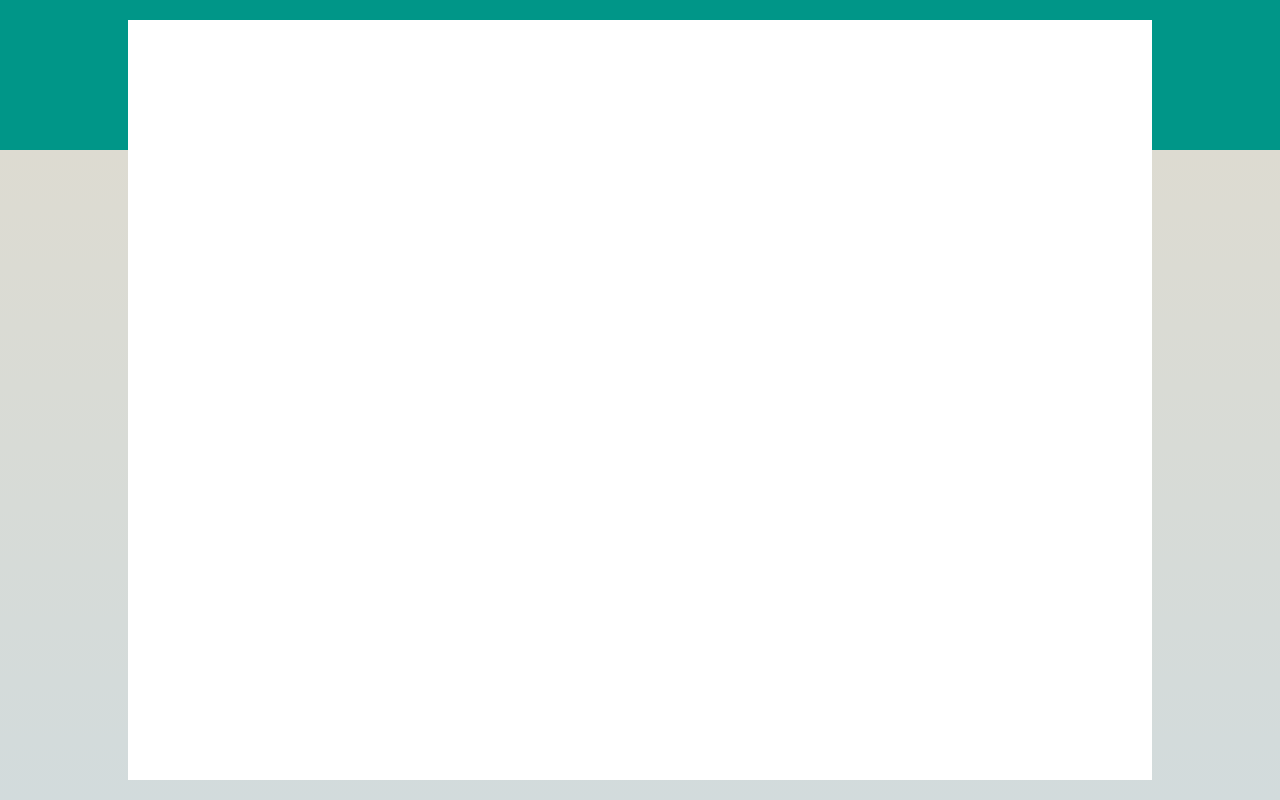
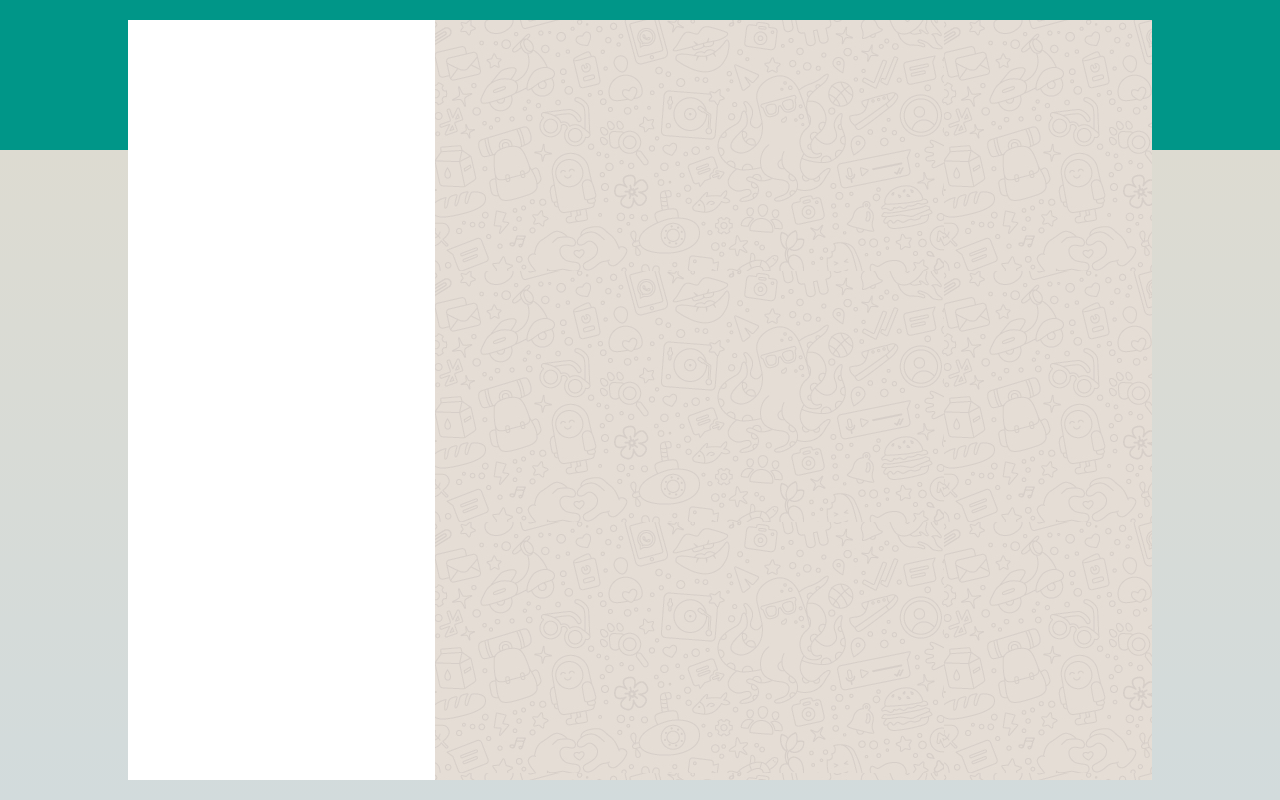
Before and after one commit to PaulDenis/vue-boolzapp, a plain HTML site: page index.html in a window 1280 px wide. Drawn offline with nearby package versions, Linux system fonts and the light colour scheme.

Commit message:
Colonne create

```diff
--- a/css/style.css
+++ b/css/style.css
@@ -3,7 +3,15 @@
     margin: 0;
     padding: 0;
 }
-
+#app {
+    position: absolute;
+    top: 2.5vh;
+    left: 10%;
+    width: 80%;
+    height: 95vh;
+    /* background-color: white; */
+}
+/* Background */
 .green {
     background-color: #009688;
     width: 100%;
@@ -15,12 +23,19 @@
     width: 100%;
     height: calc(100vh - 150px);
 }
-#app {
-    position: absolute;
-    top: 2.5vh;
-    left: 10%;
-    width: 80%;
-    height: 95vh;
-    /* margin: 2.5vh auto; */
+
+/* left column */
+#left_side {
+    float: left;
+    width: 30%;
+    height: 100%;
     background-color: white;
 }
+
+/* right column */
+#right_side {
+    float: right;
+    width: 70%;
+    height: 100%;
+    background-image: url("../img/mine.jpg");
+}
--- a/index.html
+++ b/index.html
@@ -12,7 +12,12 @@
     <!-- Replica della grafica (immagine in allegato) con la possibilità di avere messaggi scritti dall’utente (verdi) e dall’interlocutore (bianco) assegnando due classi CSS diverse; -->
     <div class="green"></div>
     <div id="app">
+        <section id="left_side">
 
+        </section>
+        <section id="right_side">
+
+        </section>
     </div>
     <div class="grey"></div>
     <script src="script/script.js"></script>
```
